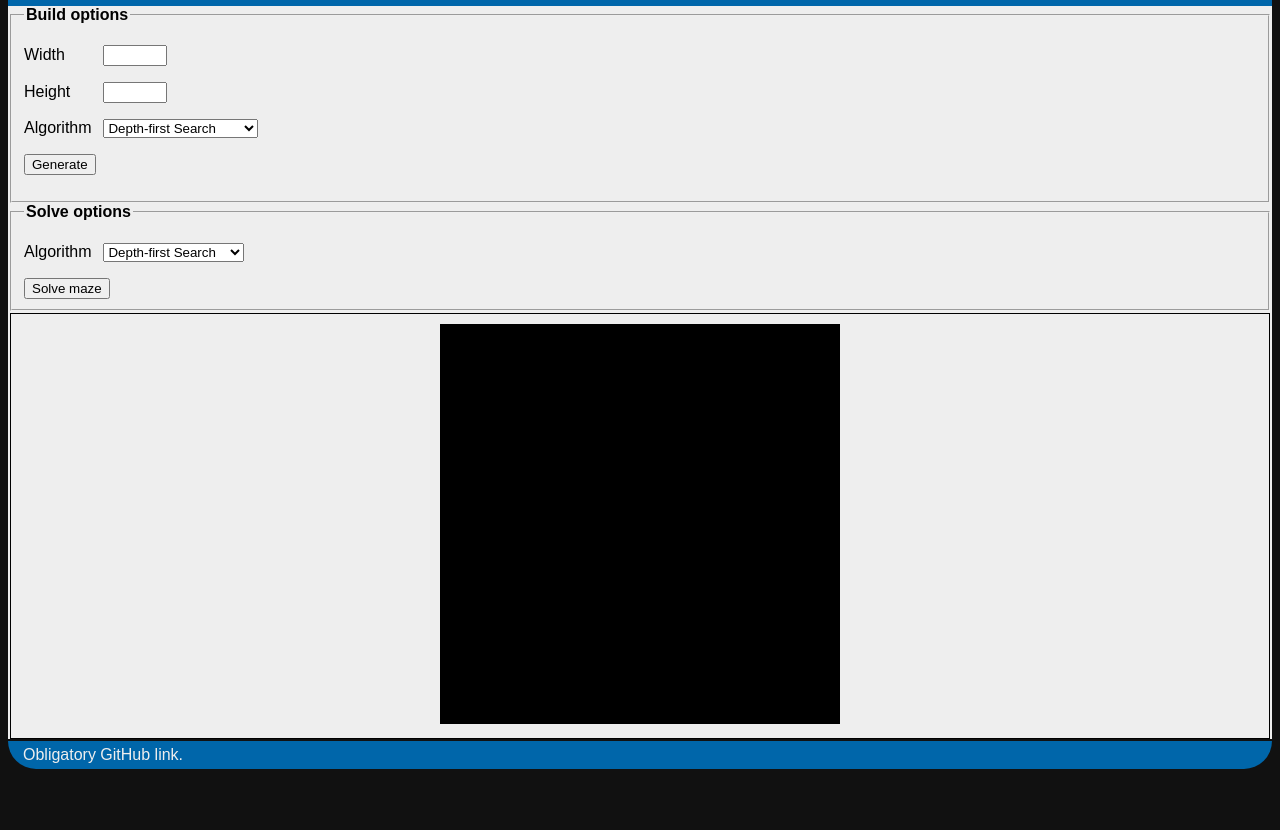
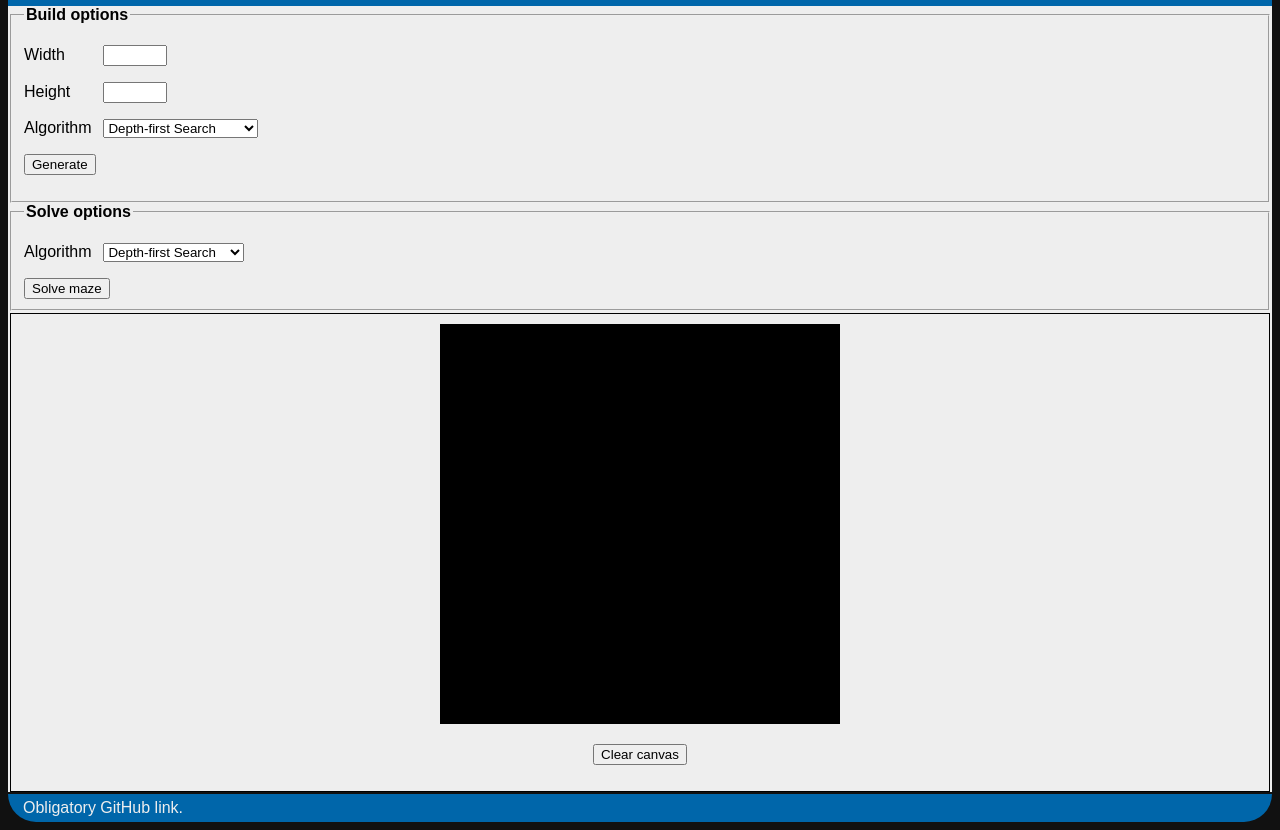
Before and after one commit to PakkuDon/MazeBuilder, a plain HTML site: page index.html in a window 1280 px wide. Shown: the part 92-922 px from the top of the page. Before the commit the page ends 869 px from the top, so only its background shows below. Drawn offline with nearby package versions, Linux system fonts and the light colour scheme.

Commit message:
Added a 'Clear canvas' button.

```diff
--- a/index.html
+++ b/index.html
@@ -51,6 +51,13 @@
                 solver.setStrategy(algorithm);
                 solver.solve(maze);
             }
+
+            function clearCanvas() {
+                var canvas = document.getElementById("view");
+                var context = canvas.getContext("2d");
+                context.fillStyle = "#000000";
+                context.fillRect(0, 0, canvas.width, canvas.height);
+            }
         </script>
     </head>
     <body>
@@ -97,6 +104,11 @@
                     <canvas id="view" width="400" height="400">
                         Your browser does not support the canvas tag.
                     </canvas>
+                    <p>
+                        <button onclick="clearCanvas()">
+                            Clear canvas
+                        </button>
+                    </p>
                 </div>
             </div>
             <footer>
```
